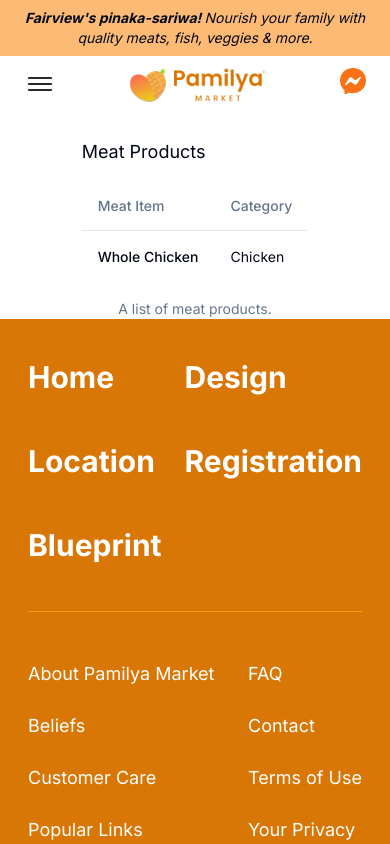
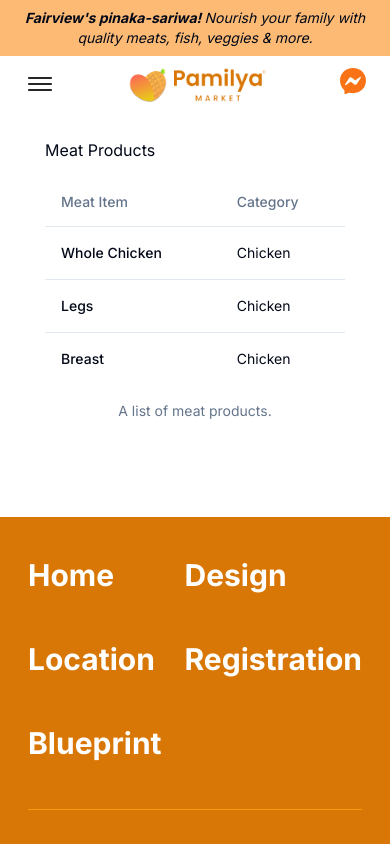
Before and after one commit to johncanero/pamilyamarket, a Next.js app: page /products in a window 390 px wide. Shown: the top 844 px of the page. Built offline with nearby package versions, Linux system fonts and the light colour scheme.

Commit message:
feat: add meat products

```diff
--- a/app/products/page.tsx
+++ b/app/products/page.tsx
@@ -16,8 +16,8 @@ export const metadata: Metadata = {
 const page = () => {
     return (
         <div className="flex flex-col">
-            <div className='mt-8 lg:mb-16 mx-auto'>
-                <div className='lg:w-[1000px]'>
+            <div className='mt-8 mb-24 mx-auto'>
+                <div className='w-[300px] md:w-[600px] lg:w-[1000px]'>
                     <MeatProducts />
                 </div>
             </div>
--- a/components/products/MeatProducts.tsx
+++ b/components/products/MeatProducts.tsx
@@ -12,7 +12,7 @@ import {
 const Products = () => {
     return (
         <div>
-            <h2 className='text-lg mb-4'>
+            <h2 className='lg:text-lg mb-4'>
                 Meat Products
             </h2>
             <Table>
@@ -24,8 +24,19 @@ const Products = () => {
                     </TableRow>
                 </TableHeader>
                 <TableBody>
+                    {/* Whole Chicken */}
                     <TableRow>
                         <TableCell className="font-medium">Whole Chicken</TableCell>
+                        <TableCell>Chicken</TableCell>
+                    </TableRow>
+
+                    <TableRow>
+                        <TableCell className="font-medium">Legs</TableCell>
+                        <TableCell>Chicken</TableCell>
+                    </TableRow>
+
+                    <TableRow>
+                        <TableCell className="font-medium">Breast</TableCell>
                         <TableCell>Chicken</TableCell>
                     </TableRow>
                 </TableBody>
```
